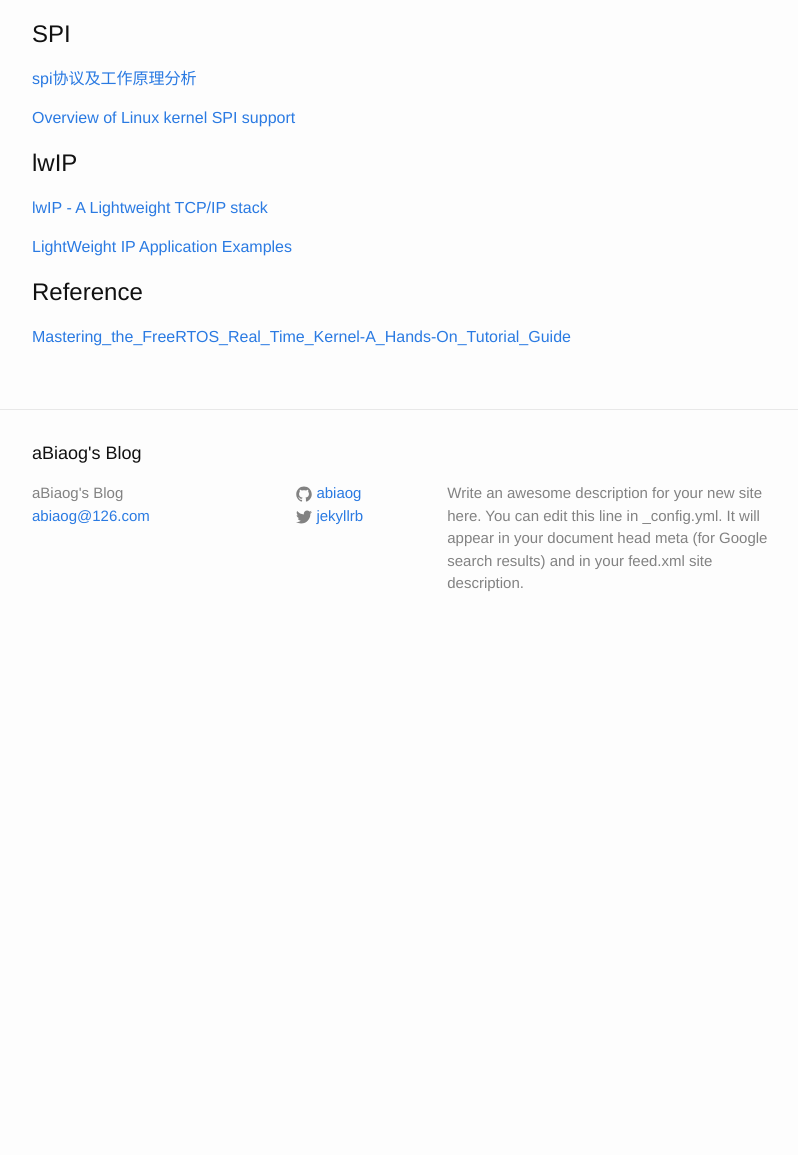
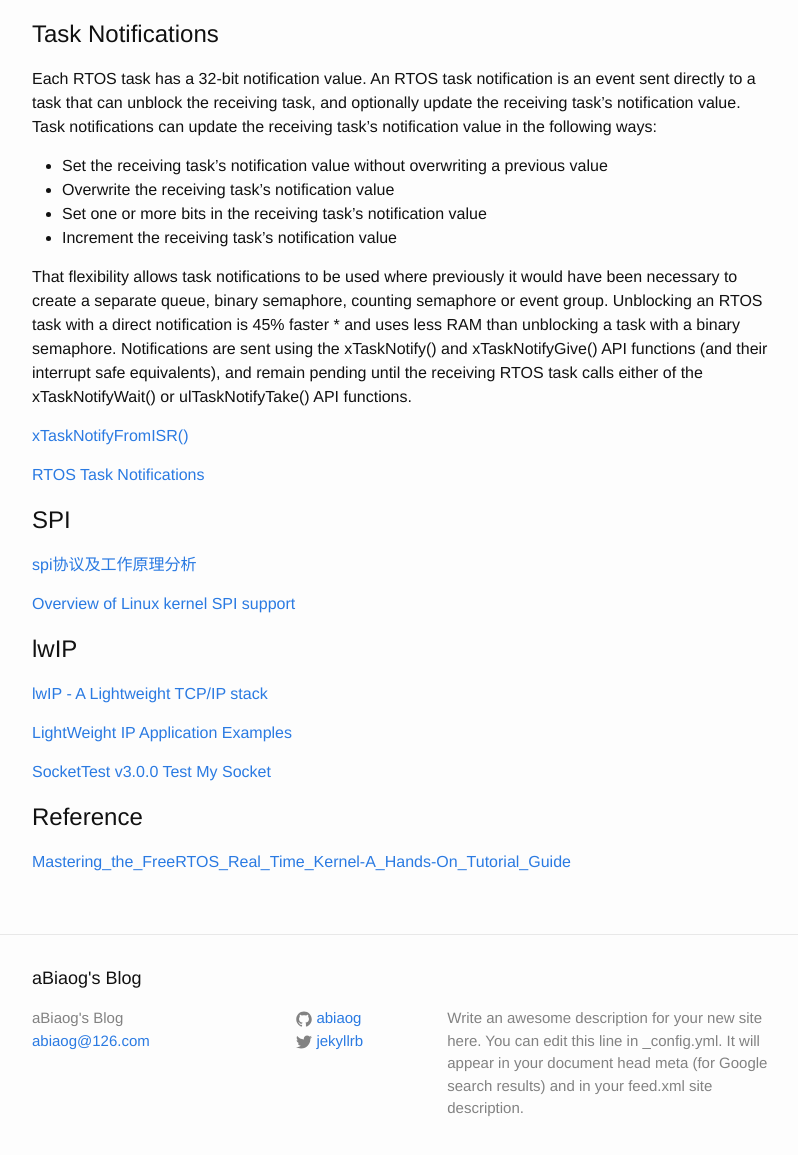
Before and after one commit to abiaog/abiaog.github.io, a Jekyll site: the page built from _posts/2017-05-03-FreeRTOS.markdown, in a window 1280 px wide and 1400 px high, scrolled down 3265 px. Shown: the part 240-1395 px from the top of the window, without its empty margins (238-1036 px from the left). Built offline with Jekyll 4.4.1, drawn with Linux system fonts in a browser that asks for light colours; before the commit the page ends 4160 px from its top, so only the background shows below that.

Commit message:
freeRTOS --- task notifications

```diff
--- a/_posts/2017-05-03-FreeRTOS.markdown
+++ b/_posts/2017-05-03-FreeRTOS.markdown
@@ -178,6 +178,24 @@ is what happens to the semaphore after it has been obtained:
 
 
 
+# Task Notifications
+
+Each RTOS task has a 32-bit notification value. An RTOS task notification is an event sent directly to a task that can unblock the receiving task, and optionally update the receiving task's notification value.
+Task notifications can update the receiving task's notification value in the following ways:
+
+- Set the receiving task's notification value without overwriting a previous value
+- Overwrite the receiving task's notification value
+- Set one or more bits in the receiving task's notification value
+- Increment the receiving task's notification value
+
+That flexibility allows task notifications to be used where previously it would have been necessary to create a separate queue, binary semaphore, counting semaphore or event group. Unblocking an RTOS task with a direct notification is 45% faster * and uses less RAM than unblocking a task with a binary semaphore.
+Notifications are sent using the xTaskNotify() and xTaskNotifyGive() API functions (and their interrupt safe equivalents), and remain pending until the receiving RTOS task calls either of the xTaskNotifyWait() or ulTaskNotifyTake() API functions.
+
+[xTaskNotifyFromISR()](http://www.freertos.org/xTaskNotifyFromISR.html)
+
+[RTOS Task Notifications](http://www.freertos.org/RTOS-task-notifications.html)
+
+
 # SPI
 
 
@@ -196,6 +214,8 @@ is what happens to the semaphore after it has been obtained:
 
 [LightWeight IP Application Examples](https://www.xilinx.com/support/documentation/application_notes/xapp1026.pdf)
 
+[SocketTest v3.0.0 Test My Socket](http://sockettest.sourceforge.net/)
+
 
 # Reference
 
```
